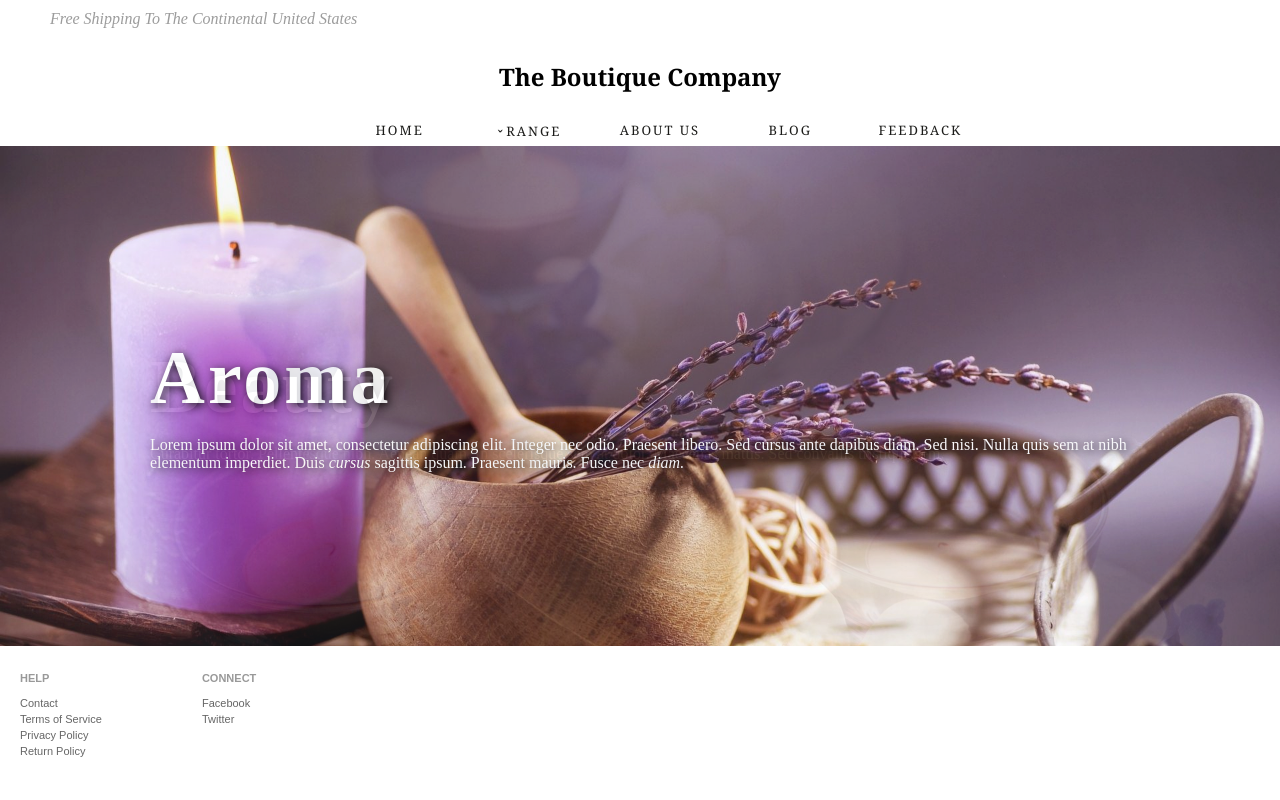
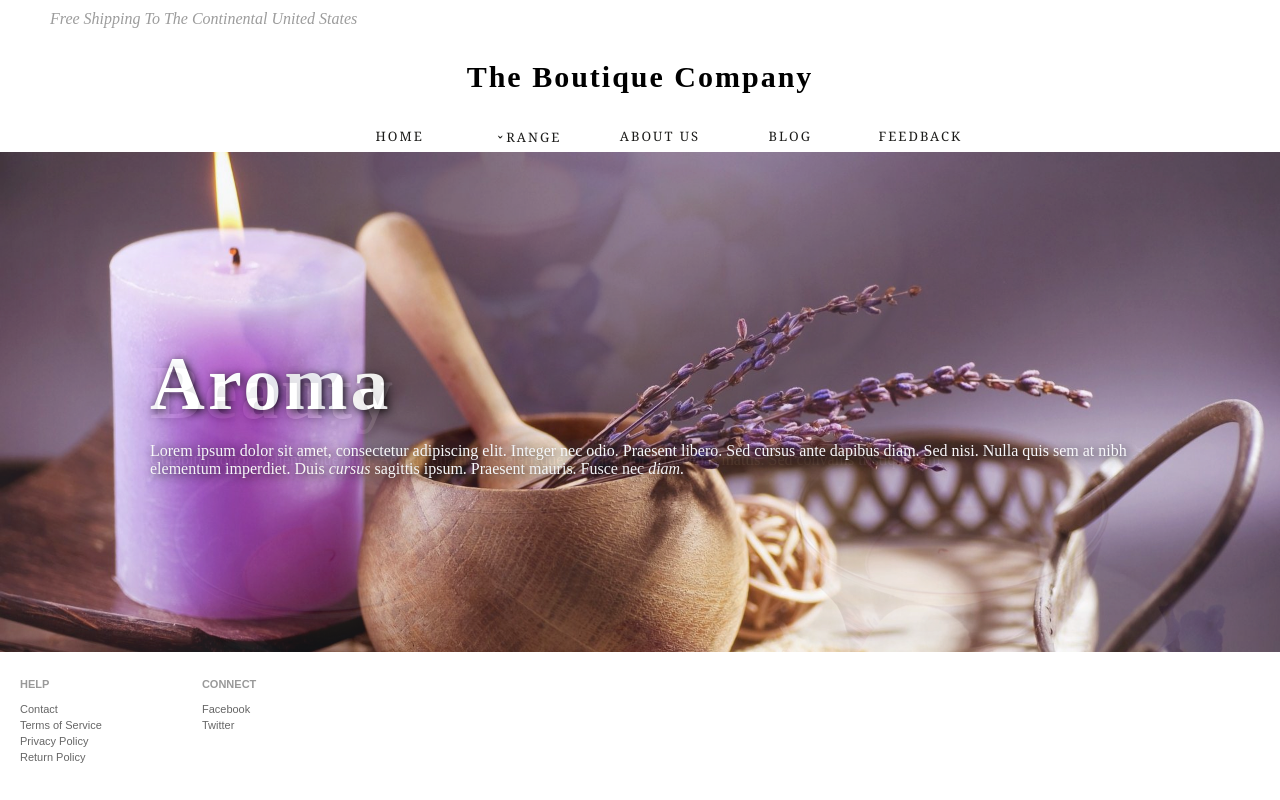
Before and after one commit to beeven/boutique, a website: page public/index.html in a window 1280 px wide. Shown: the top 800 px of the page. Drawn offline with Linux system fonts and the light colour scheme; a web font is replaced by a local one.

Commit message:
Added csb_italic font

```diff
--- a/styles/header.styl
+++ b/styles/header.styl
@@ -9,7 +9,10 @@
 .banner
     margin-top: 30px
     text-align: center
-    font-family: Georgia, serif
+    font-family: 'csb_italic', serif
+    font-weight: 600
+    letter-spacing: 2px
+    font-size: 20px
 
 .drop-down-indicator::before
     content: "\02C7";
--- a/styles/main.styl
+++ b/styles/main.styl
@@ -1,6 +1,8 @@
 html,body
     padding: 0px
     margin: 0px
+
+@font-face { font-family: csb_italic; src: url('../font/csb_italic.woff'); }
 
 
 @import header
```
Also changed, not shown: public/css/main.css.
